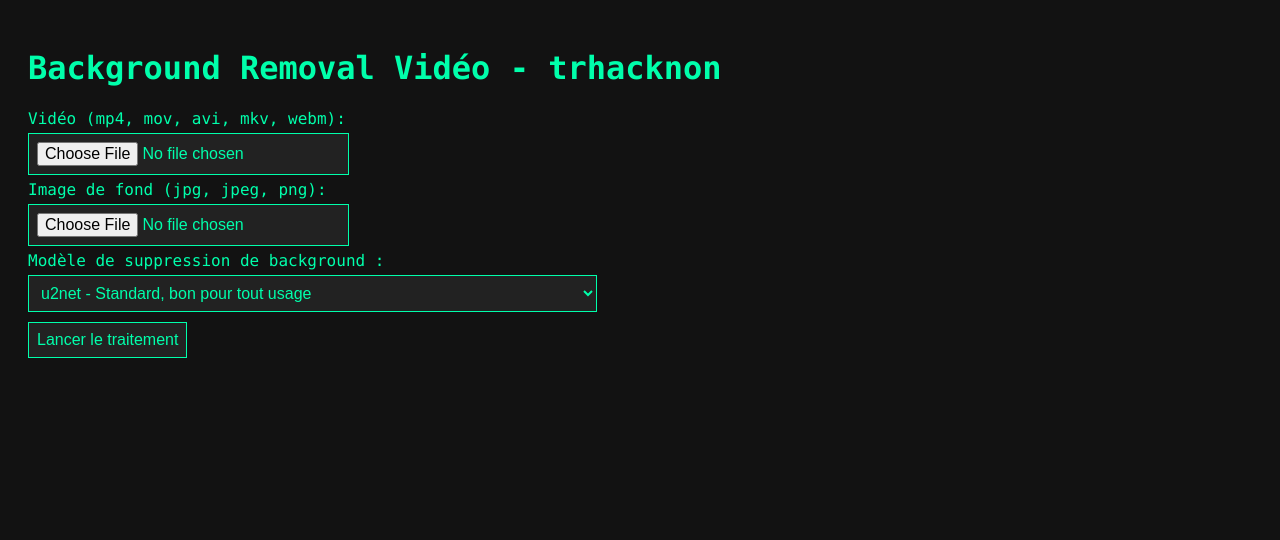
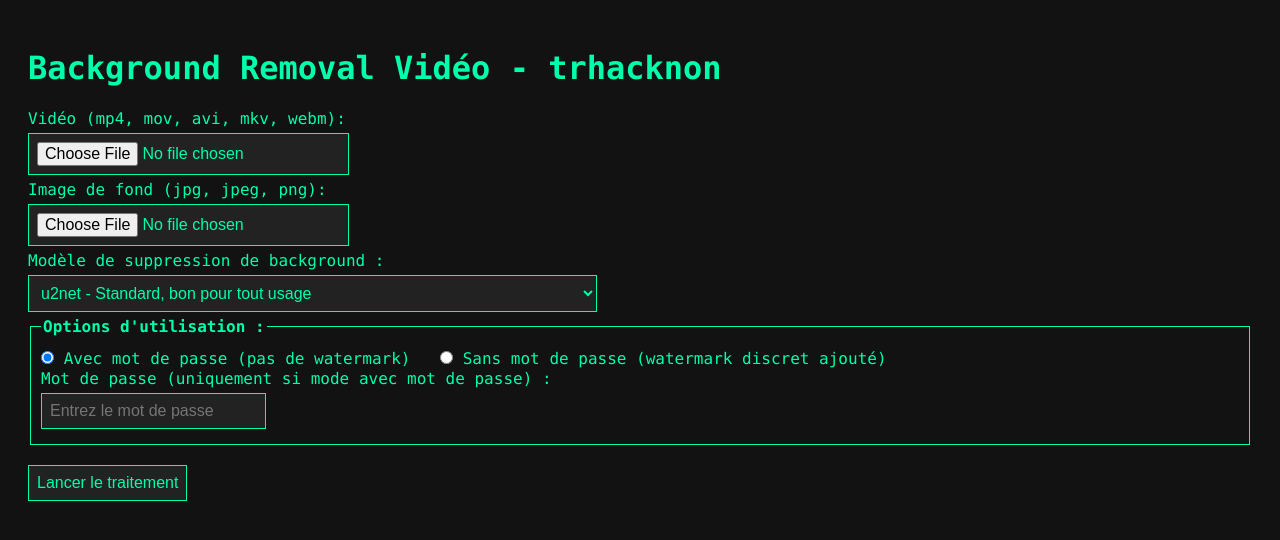
Before and after one commit to trh4ckn0n/trkn-delbg, a Flask app: page / in a window 1280 px wide. Shown: the top 540 px of the page. Run offline with Flask 3, Linux system fonts and the light colour scheme.

Commit message:
Update index.html

```diff
--- a/templates/index.html
+++ b/templates/index.html
@@ -33,6 +33,19 @@ a.download-link {
     color: #00FFAB;
     text-decoration: underline;
 }
+fieldset {
+    border: 1px solid #00FFAB;
+    padding: 10px;
+    margin-bottom: 15px;
+}
+legend {
+    color: #00FFAB;
+    font-weight: bold;
+}
+label.radio-label {
+    margin-right: 20px;
+    cursor: pointer;
+}
 </style>
 </head>
 <body>
@@ -60,6 +73,19 @@ a.download-link {
         {% endfor %}
     </select><br>
 
+    <fieldset>
+        <legend>Options d'utilisation :</legend>
+        <label class="radio-label">
+            <input type="radio" name="mode" value="with_password" checked> Avec mot de passe (pas de watermark)
+        </label>
+        <label class="radio-label">
+            <input type="radio" name="mode" value="without_password"> Sans mot de passe (watermark discret ajouté)
+        </label>
+        <br>
+        <label for="password">Mot de passe (uniquement si mode avec mot de passe) :</label><br>
+        <input type="password" name="password" id="password" placeholder="Entrez le mot de passe"><br>
+    </fieldset>
+
     <button type="submit">Lancer le traitement</button>
 </form>
 
@@ -67,5 +93,26 @@ a.download-link {
     <h2>Télécharger la vidéo traitée :</h2>
     <a href="{{ download_url }}" class="download-link" target="_blank">{{ download_url }}</a>
 {% endif %}
+
+<script>
+// Désactivation du champ mot de passe si mode "sans mot de passe"
+const radios = document.querySelectorAll('input[name="mode"]');
+const passwordInput = document.getElementById('password');
+
+function togglePasswordInput() {
+    if(document.querySelector('input[name="mode"]:checked').value === 'with_password') {
+        passwordInput.disabled = false;
+    } else {
+        passwordInput.disabled = true;
+        passwordInput.value = '';
+    }
+}
+
+radios.forEach(radio => {
+    radio.addEventListener('change', togglePasswordInput);
+});
+togglePasswordInput();
+</script>
+
 </body>
 </html>
```
